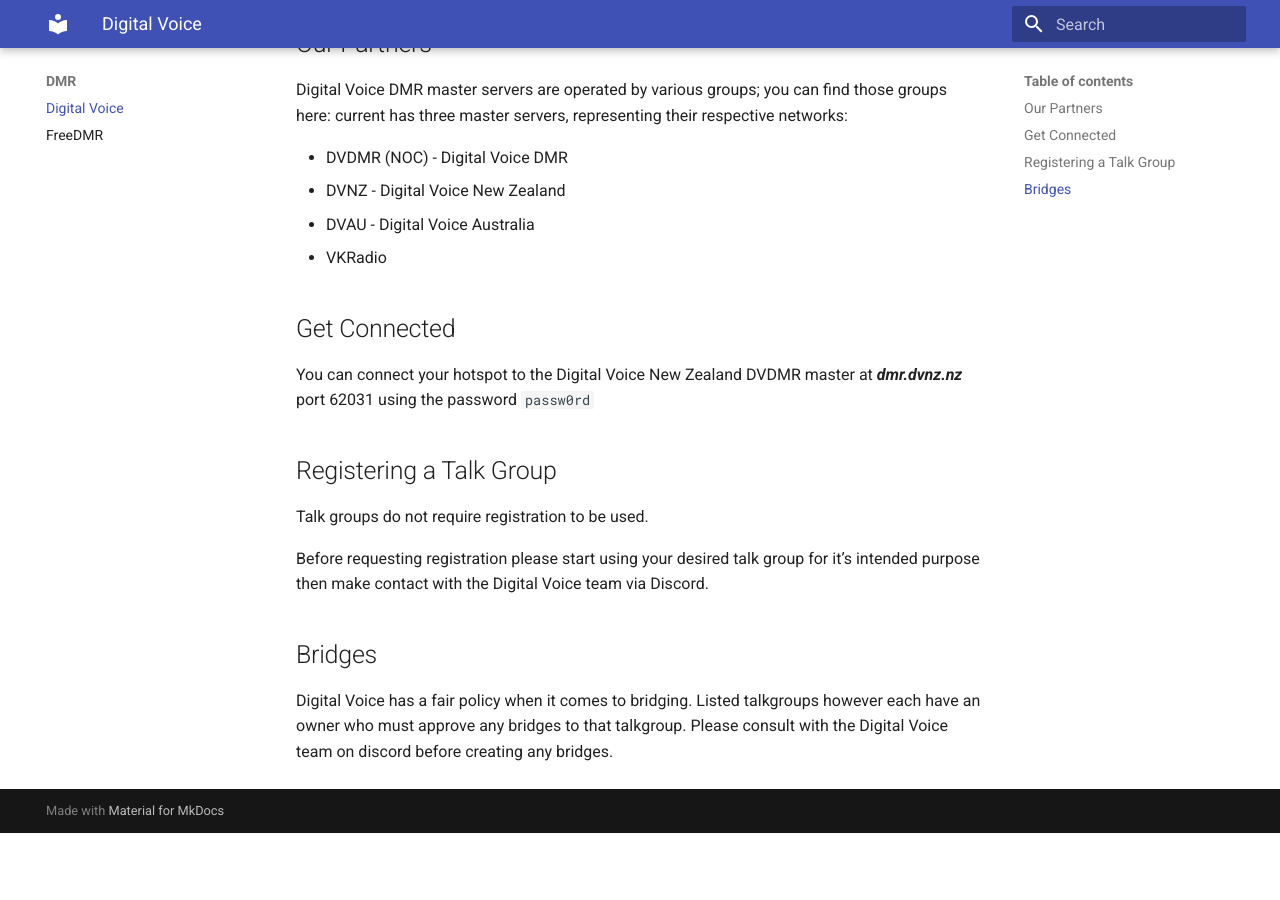
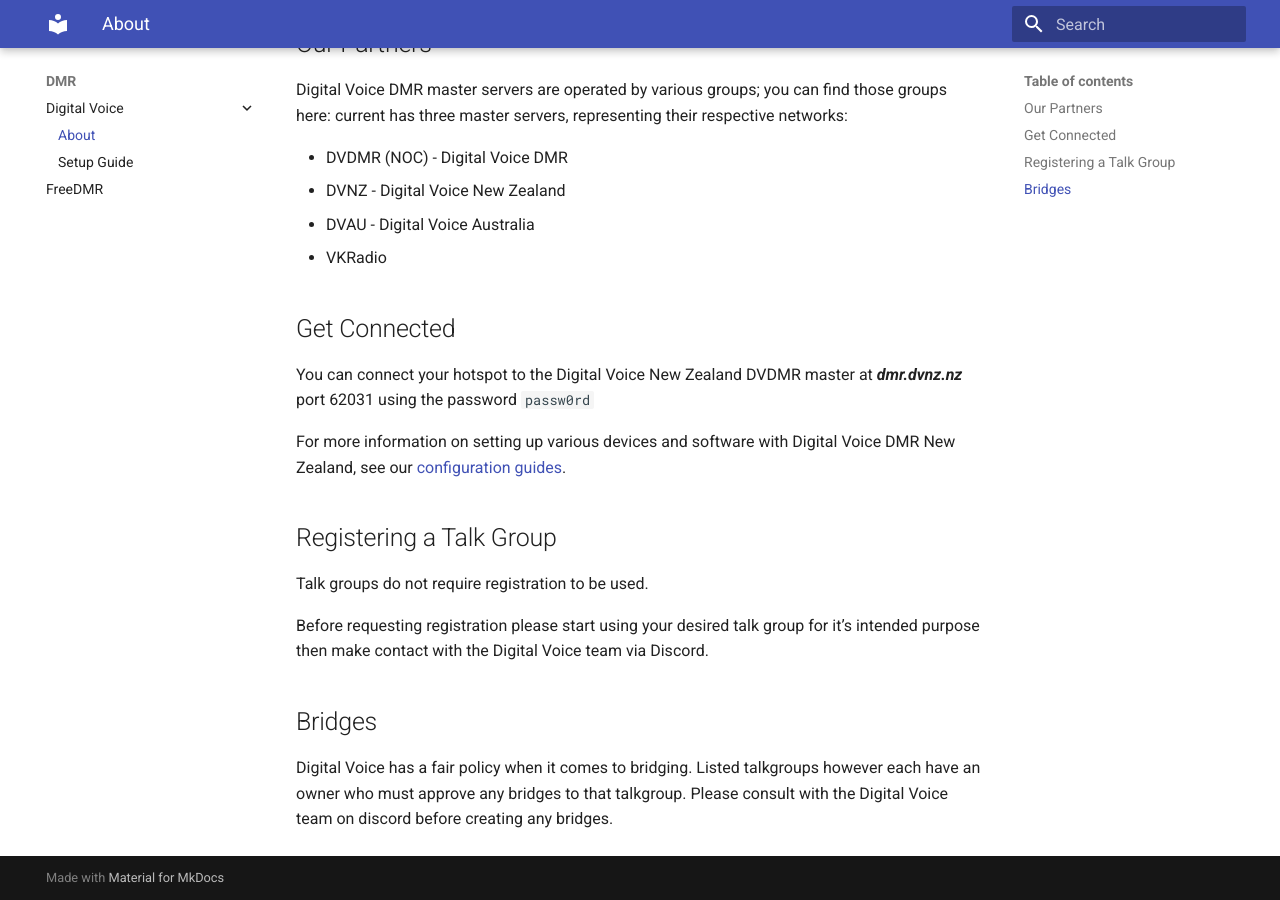
Before and after one commit to DigitalVoiceNZ/wiki, an MkDocs documentation site: the page built from docs/dvdmr/index.md, in a window 1280 px wide and 900 px high, scrolled down 638 px. Built offline with MkDocs 1.6.1 and Material for MkDocs 9.7.7, drawn with Linux system fonts in a browser that asks for light colours; before the commit the page ends 1471 px from its top, so only the background shows below that.

Commit message:
Add Readme and expand DMR guides

```diff
--- a/docs/dvdmr/index.md
+++ b/docs/dvdmr/index.md
@@ -23,6 +23,8 @@
 
 You can connect your hotspot to the Digital Voice New Zealand DVDMR master at ***dmr.dvnz.nz*** port 62031 using the password `passw0rd`
 
+For more information on setting up various devices and software with Digital Voice DMR New Zealand, see our [configuration guides](guides/index.md).
+
 ## Registering a Talk Group
 
 Talk groups do not require registration to be used.
--- a/mkdocs.yml
+++ b/mkdocs.yml
@@ -12,9 +12,13 @@
   - NZSIP:
     - About: nzsip/index.md
     - User Guide: nzsip/users.md
-    - Device Support: nzsip/devices/index.md
+    - Device Support:
+      - Index: nzsip/devices/index.md
+      - Asterisk: nzsip/devices/asterisk.md
   - DMR:
-    - Digital Voice: dvdmr/index.md
+    - Digital Voice:
+      - About: dvdmr/index.md
+      - Setup Guide: dvdmr/guides/index.md
     - FreeDMR: freedmr/index.md
   - Our Network:
     - Connect: connect.md
```
Also changed, not shown: README.md (added, +6 -0 lines), docs/dvdmr/guides/index.md (added, +78 -0 lines), docs/index.md (+2 -0 lines).
